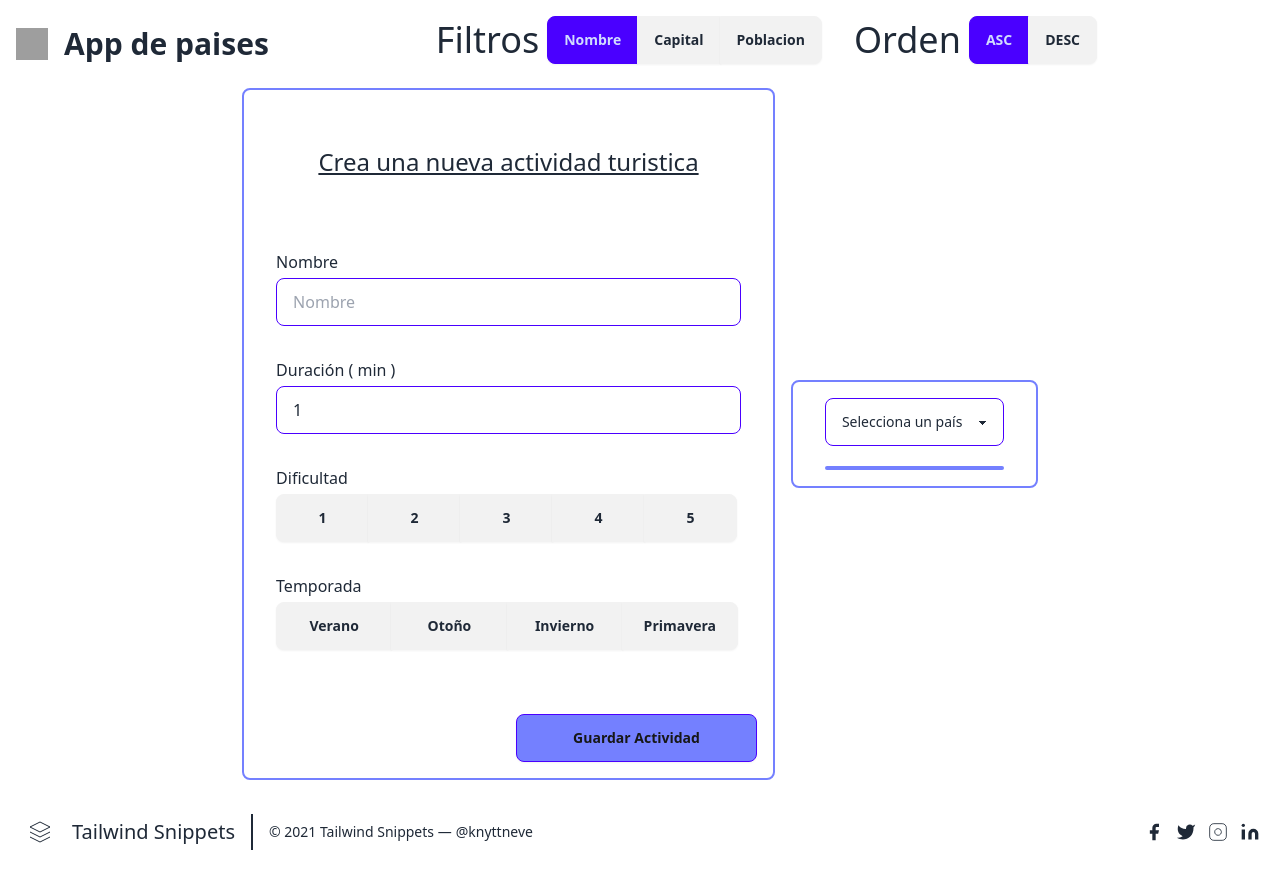
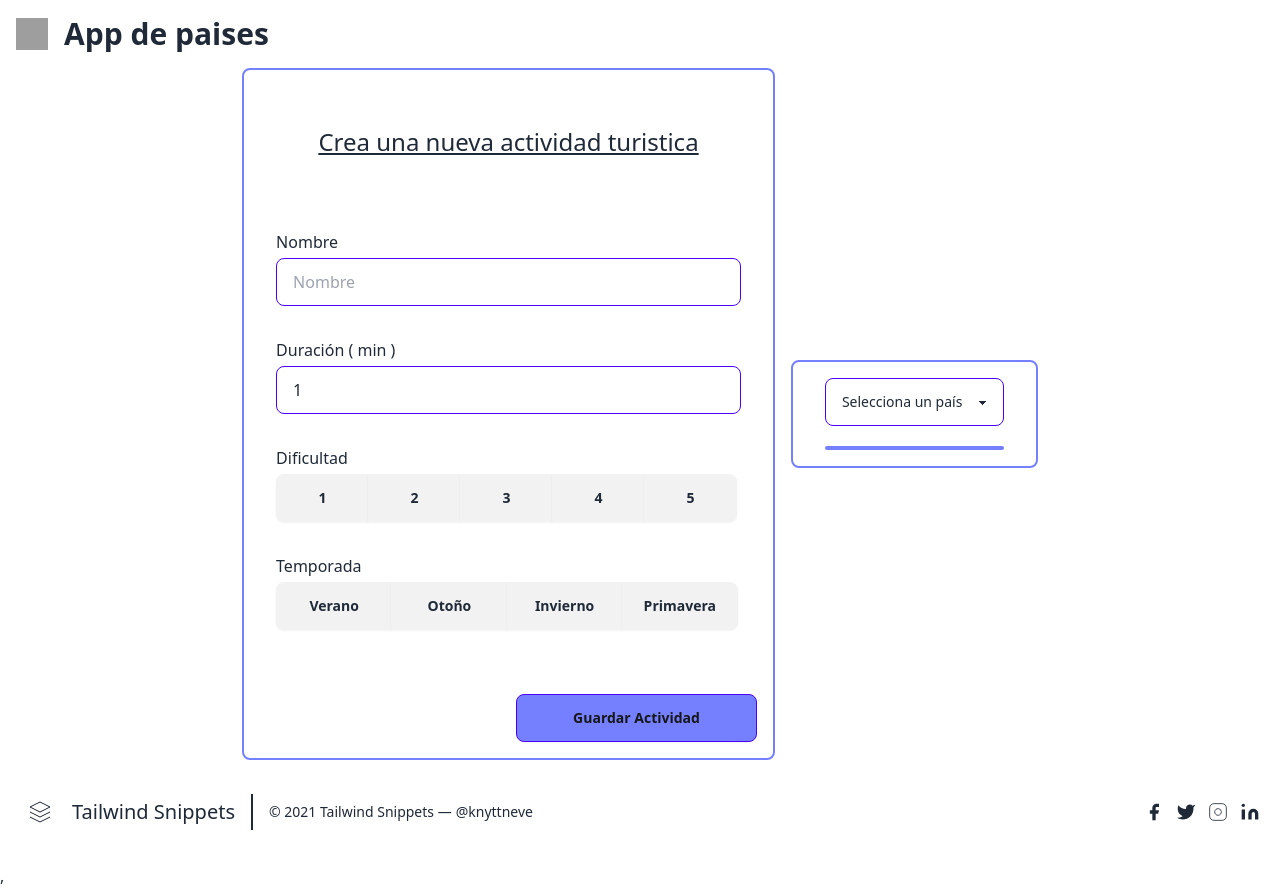
Before and after one commit to carjuancara/countries-app, a React (Vite) app in the folder client/: page /newactivity in a window 1280 px wide. Shown: the top 888 px of the page. Built offline with nearby package versions, Linux system fonts and the light colour scheme; grey boxes are pictures that could not be loaded.

Commit message:
feat: :lipstick: oculto filtro, orden y new activity de la barra de navegacion en la ruta /newactivity

```diff
--- a/client/src/components/Navbar.jsx
+++ b/client/src/components/Navbar.jsx
@@ -26,7 +26,7 @@ const Navbar = () => {
           <span className='ml-4 text-white text-3xl font-semibold items-center justify-center flex'>App de paises</span>
         </div>
         {/* oculta el filtro y orden si esta en ruta /countriesdetail */}
-        {location.slice(0, -4) !== '/countriesdetail' && (
+        {location.slice(0, -4) !== '/countriesdetail' && location !== '/newactivity' && (
 
           <div className='flex w-auto justify-between items-center gap-8'>
             <div className='flex items-center justify-center gap-2'>
```
